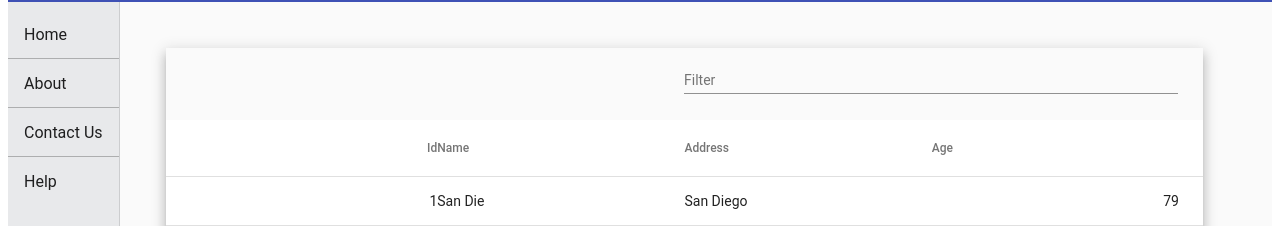
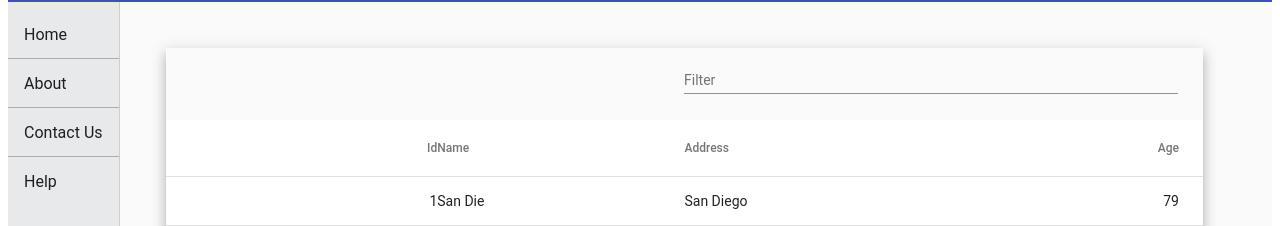
Before and after one commit to abhisaa/angular-ivy-r2qwms, an Angular app: page / in a window 1280 px wide. Shown: the part 70-296 px from the top of the page. Built offline with nearby package versions, Linux system fonts and the light colour scheme.

Commit message:
1 file modified

```diff
--- a/src/app/components/emp-data/emp-data.component.html
+++ b/src/app/components/emp-data/emp-data.component.html
@@ -23,7 +23,9 @@
     </ng-container>
 
     <ng-container matColumnDef="age">
-      <mat-header-cell *matHeaderCellDef> Age </mat-header-cell>
+      <mat-header-cell class="header-align-right" *matHeaderCellDef>
+        Age
+      </mat-header-cell>
       <mat-cell class="header-align-right" *matCellDef="let element">
         {{ element.age }}
       </mat-cell>
```
